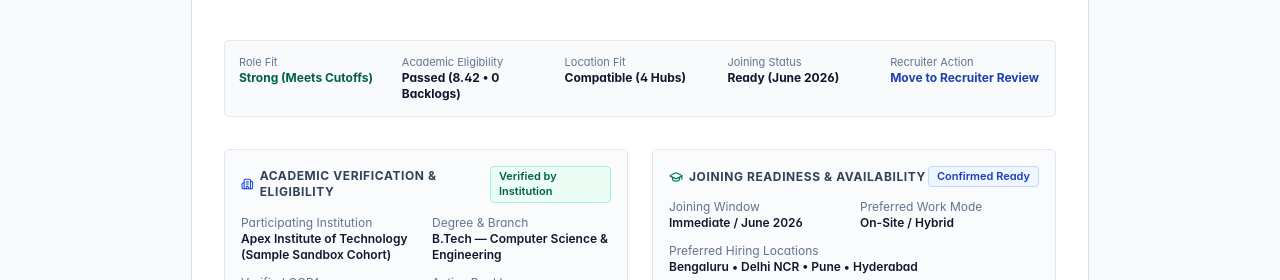
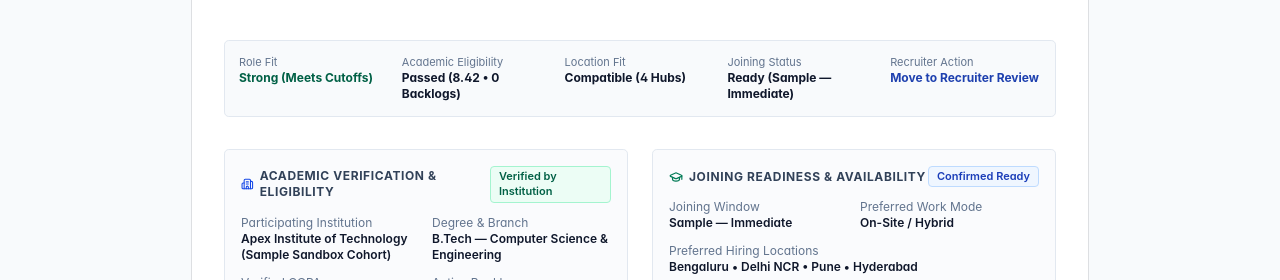
Before and after one commit to J2c-ashwani/Collegeplacement-, a Next.js app: page /verify/STU-2026-000001 in a window 1280 px wide. Shown: the part 515-795 px from the top of the page. Built offline with nearby package versions, Linux system fonts and the light colour scheme; no server answers; the database is empty.

Commit message:
Use Sample — Immediate for joining window on sample candidate scorecard

```diff
--- a/src/app/(public)/verify/[id]/page.tsx
+++ b/src/app/(public)/verify/[id]/page.tsx
@@ -366,7 +366,7 @@ export default async function PublicVerifyCredentialIdPage({
               </div>
               <div>
                 <span className="text-[11px] text-slate-500 block">Joining Status</span>
-                <span className="font-bold text-slate-900">Ready (June {graduationYear})</span>
+                <span className="font-bold text-slate-900">Ready (Sample — Immediate)</span>
               </div>
               <div className="col-span-2 sm:col-span-1">
                 <span className="text-[11px] text-slate-500 block">Recruiter Action</span>
@@ -428,7 +428,7 @@ export default async function PublicVerifyCredentialIdPage({
                 <div className="grid grid-cols-2 gap-3 text-xs">
                   <div>
                     <span className="text-slate-500 block">Joining Window</span>
-                    <span className="font-semibold text-slate-900">Immediate / June {graduationYear}</span>
+                    <span className="font-semibold text-slate-900">Sample — Immediate</span>
                   </div>
                   <div>
                     <span className="text-slate-500 block">Preferred Work Mode</span>
```
Also changed, not shown: 2 other files (tests, documents, lock files or other folders).
